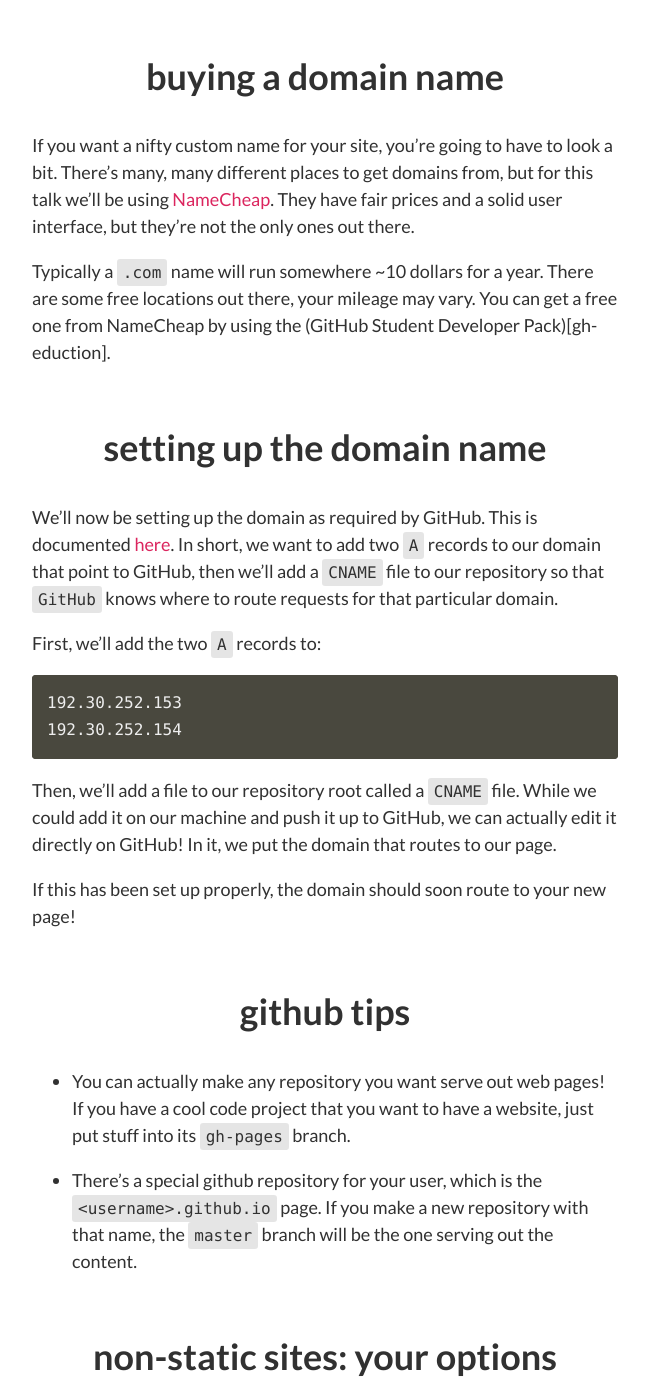
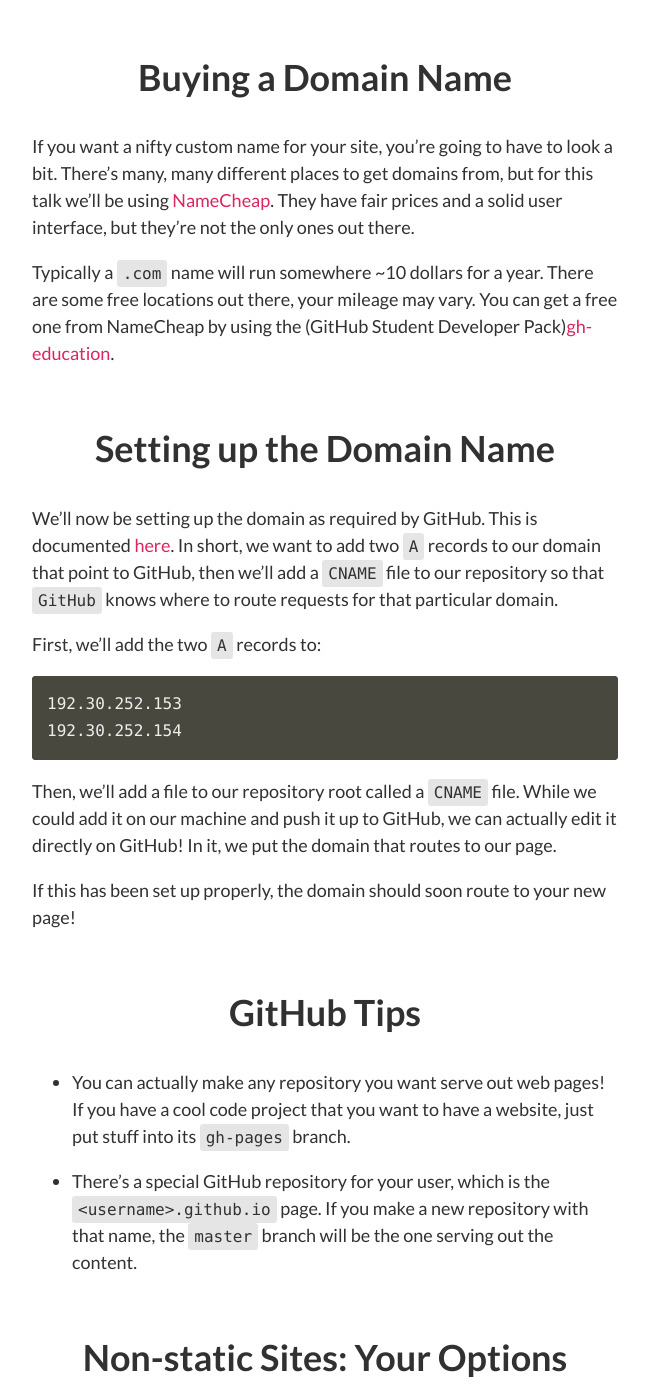
Before and after one commit to ScottyLabs/wdw, a Jekyll site: the page built from deployment/lab/index.md, in a window 1280 px wide and 1400 px high, scrolled down 3752 px. Shown: the whole window, without its empty margins (315-964 px from the left). Built offline with Jekyll 4.4.1, drawn with Linux system fonts in a browser that asks for light colours; nearby versions of some CDN libraries; Markdown is read by kramdown in place of the engine named in the settings; some of the changed text lies outside the part shown.

Commit message:
Small revisions to Deployment lab
- I moved the s15 lab to deployment/s15/lab/index.md, in line with what
  is being done for some of the other talks with old resources.
- I changed the case of the Markdown headings. I think that lowercase
  headings was an artefact from when we ran WDW the first time. We
  changed to titlecase last semester.
- Corrected a typo or two

````diff
--- a/deployment/lab/index.md
+++ b/deployment/lab/index.md
@@ -4,23 +4,34 @@ title: Deployment Lab
 subject: deployment
 ---
 
-# deployment lab
+# Deployment Lab
+
 In this session, we'll take the sites you've been building this weekend and put
 them on the web!  If you don't have a finished project, don't worry, we've got a
 nice starter set of files.
 
-## overview
-_Deployment_ is the process of making your app or site accessible to other people. With webapps/websites, we want a URL that we can point people to.
+## Overview
 
-_Static_ websites/webapps are those that don't have a backend. They can be written entirely in HTML, CSS, and JavaScript, and don't have any code running on a server. We'll show you how to deploy these with a free service called GitHub Pages.
+_Deployment_ is the process of making your app or site accessible to other
+people. With webapps/websites, we want a URL that we can point people to.
 
-_Dynamic_ websites/webapps are those that have a backend. These often have a database, and will have a component written in Python, Java, Ruby, etc. that runs on a server. These can also be deployed for free, and we have a lot of resources to point you in the right direction.
+_Static_ websites/webapps are those that don't have a backend. They can be
+written entirely in HTML, CSS, and JavaScript, and don't have any code running
+on a server. We'll show you how to deploy these with a free service called
+GitHub Pages.
 
-## getting the files
+_Dynamic_ websites/webapps are those that have a backend. These often have a
+database, and will have a component written in Python, Java, Ruby, etc. that
+runs on a server. These can also be deployed for free, and we have a lot of
+resources to point you in the right direction.
+
+## Getting the Files
+
 First thing's first, let's get our starter files.  You can get them as a
 `.zip` [here][lab-dl].
 
-## getting your files into git
+## Getting your files into Git
+
 First thing you're gonna want is a brand new git repository on GitHub.  While
 there's lots of ways to go about this, the easiest if you don't know your way
 around `git` is to go to GitHub and make a new repository
@@ -81,7 +92,8 @@ Get it onto GitHub with the command
 git push origin master
 ```
 
-## setting up gh-pages
+## Setting up `gh-pages`
+
 Congrats!  Your code is now on GitHub, but we need to do a bit more work to host
 it.  In particular, you should put your code on `gh-pages`, so that GitHub knows
 that you want to serve out your site.
@@ -103,7 +115,8 @@ Now, it's time to see your live site!  In your browser, go to
 `<username>.github.io/<repo-name>`.  For example, in my case, we'll go to
 [http://bezi.github.io/food4cmu/](http://bezi.github.io/food4cmu/).
 
-## [optional] tidying up the repository
+## [optional] Tidying up the Repository
+
 One optional step, if your repository is only going to be serving out a website,
 is to go to the settings and select "Branches" from the side menu ([direct
 link](https://github.com/bezi/food4cmu/settings/branches)).  In the dropdown
@@ -126,7 +139,7 @@ Now your repo just has a single branch.  How tidy!
 Alright, it's time to put away `git` for now.  We're going to drop into the
 exciting world of DNS!
 
-## buying a domain name
+## Buying a Domain Name
 
 If you want a nifty custom name for your site, you're going to have to look a
 bit.  There's many, many different places to get domains from, but for this talk
@@ -135,9 +148,10 @@ but they're not the only ones out there.
 
 Typically a `.com` name will run somewhere ~10 dollars for a year.  There are
 some free locations out there, your mileage may vary.  You can get a free one
-from NameCheap by using the (GitHub Student Developer Pack)[gh-eduction].
+from NameCheap by using the (GitHub Student Developer Pack)[gh-education].
 
-## setting up the domain name
+## Setting up the Domain Name
+
 We'll now be setting up the domain as required by GitHub.  This is documented
 [here](https://help.github.com/articles/tips-for-configuring-an-a-record-with-your-dns-provider/).
 In short, we want to add two `A` records to our domain that point to GitHub,
@@ -157,27 +171,31 @@ directly on GitHub!  In it, we put the domain that routes to our page.
 
 If this has been set up properly, the domain should soon route to your new page!
 
-## github tips
+## GitHub Tips
+
 - You can actually make any repository you want serve out web pages!  If you
   have a cool code project that you want to have a website, just put stuff into
   its `gh-pages` branch.
 
-- There's a special github repository for your user, which is the
+- There's a special GitHub repository for your user, which is the
   `<username>.github.io` page.  If you make a new repository with that name, the
   `master` branch will be the one serving out the content.
 
-## non-static sites: your options
+## Non-static Sites: Your Options
 
 ### PaaS: Platform-as-a-Service
+
 - [Heroku](https://www.heroku.com/)
 - Lots of platform-specific ones ([Nodejitsu](https://www.nodejitsu.com/), etc).
 
 ### IaaS: Infrastructure-as-a-Service
-- You get a Linux machine. . . go nuts!
+
+- You get a Linux machine... go nuts!
 - [DigitalOcean](https://www.digitalocean.com/)
 - [Amazon Web Services](https://aws.amazon.com/) (AWS)
 
-### how do i choose?
+### How Do I Choose?
+
 - Easy answer: use Heroku.
   - Free
   - Bootstrap existing apps easily.
````
Also changed, not shown: deployment/index.md (+10 -6 lines), deployment/lab/index-former.md (deleted, +0 -207 lines), deployment/s15/lab/index.md (added, +291 -0 lines).
